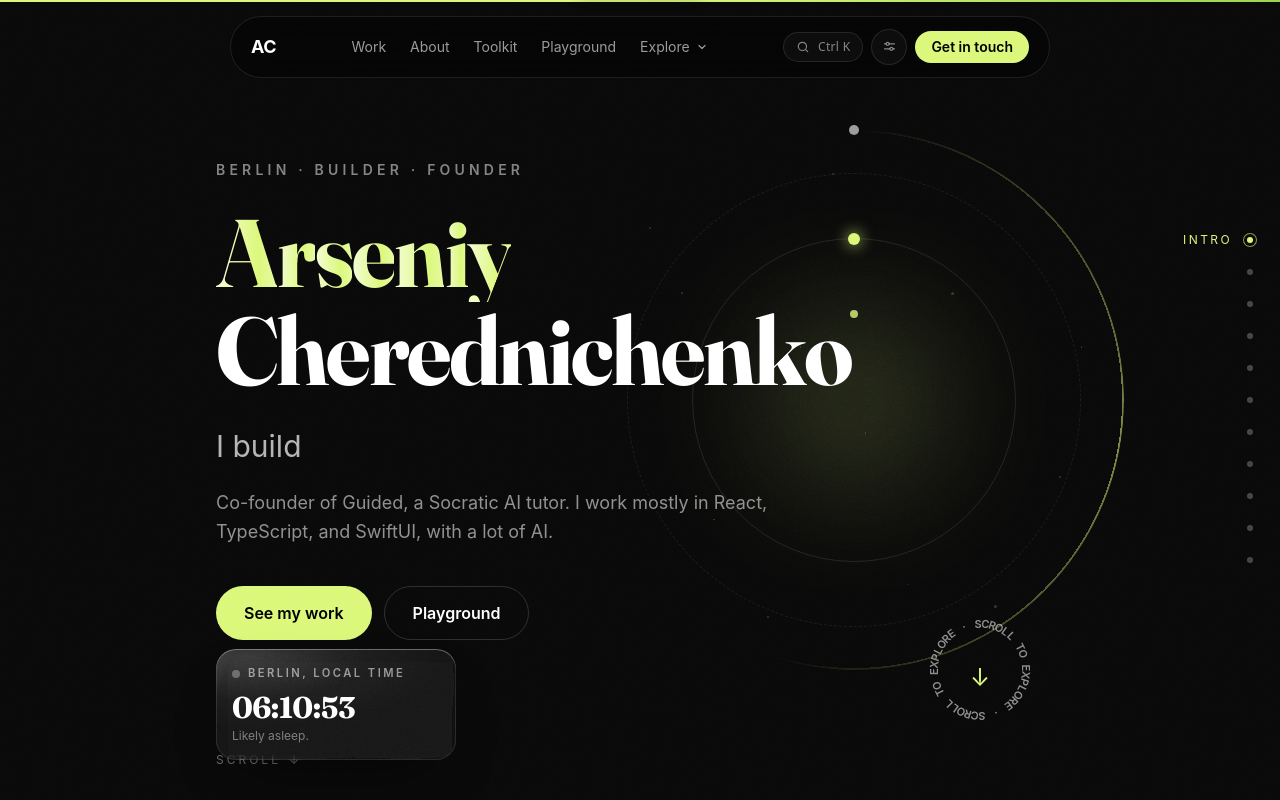
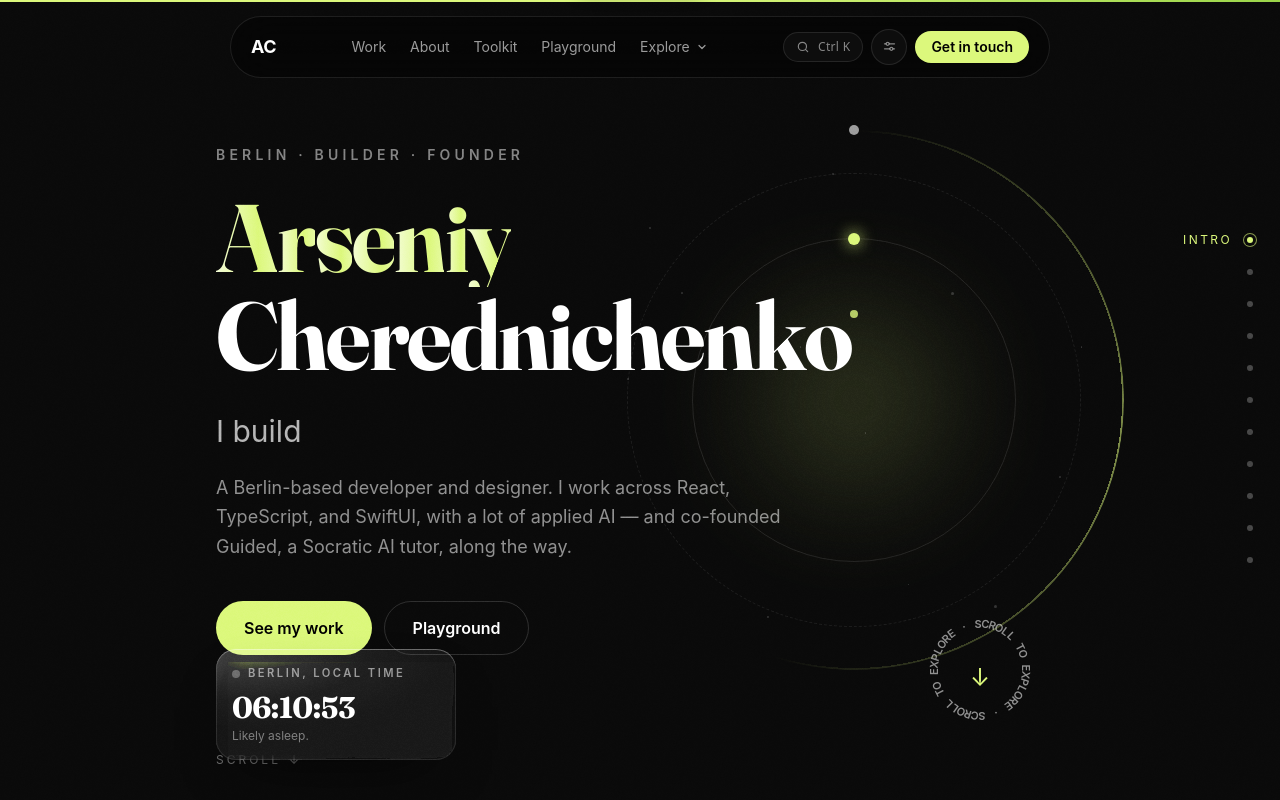
Before and after one commit to ArseniyCherednichenko/portfolio, a React (Vite) app: page / in a window 1280 px wide. Shown: the top 800 px of the page. Built offline with nearby package versions, Linux system fonts and the light colour scheme.

Commit message:
Home hero: lead the subhead with the person and the craft, and let Guided land at the end — one thing among several, not the opening word

```diff
--- a/src/pages/Home.tsx
+++ b/src/pages/Home.tsx
@@ -266,7 +266,8 @@ export default function Home() {
           transition={{ duration: 0.7, delay: 0.25, ease: EASE }}
           className="mt-6 max-w-xl text-lg leading-relaxed text-white/55"
         >
-          Co-founder of Guided, a Socratic AI tutor. I work mostly in React, TypeScript, and SwiftUI, with a lot of AI.
+          A Berlin-based developer and designer. I work across React, TypeScript, and SwiftUI, with a lot of applied
+          AI &mdash; and co-founded Guided, a Socratic AI tutor, along the way.
         </motion.p>
         <motion.div
           initial={{ opacity: 0, y: 24 }}
```
